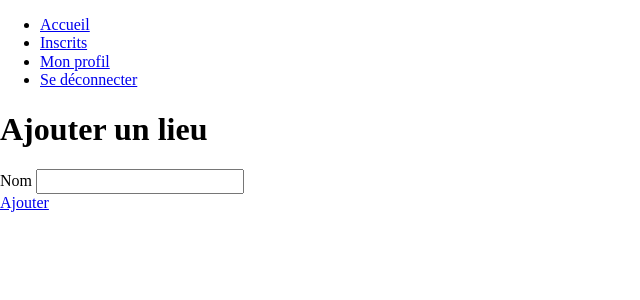
After one commit to Thorlan-droid/sortir, a Symfony app: template templates/lieu/add.html.twig in a window 1280 px wide. The commit adds this page. Shown: the top 300 px of the page, without its empty margins (0-640 px from the left). Run offline with Twig, Linux system fonts and the light colour scheme; the template is opened without the code that fills it, so the values that code supplies are empty; form fields are guessed from the names that the template uses; some libraries are stand-ins or nearby versions.

Commit message:
formulaire lieu + ajouter lieu dans créer une sortie

```diff
--- /dev/null
+++ b/templates/lieu/add.html.twig
@@ -0,0 +1,22 @@
+{% extends 'base.html.twig' %}
+
+{% block title %}
+    {{ parent() }} | Ajouter un lieu
+{% endblock %}
+
+{% block body %}
+    <h1>Ajouter un lieu</h1>
+
+    <div class="ajouterLieu">
+        {{ form_start(lieuForm) }}
+        {{ form_label(lieuForm.nom) }}
+        {{ form_widget(lieuForm.nom) }}
+        {{ form_errors(lieuForm.nom) }}
+    </div>
+
+    {{ form_rest(lieuForm) }}
+    <a class="link_button" href="{{ path('sortie_add')}}"
+       onclick="return confirm('Voulez vous ajouter ce lieu ?')">Ajouter</a>
+    {{ form_end(lieuForm) }}
+
+{% endblock %}
--- a/templates/sortie/add.html.twig
+++ b/templates/sortie/add.html.twig
@@ -14,6 +14,11 @@
     {{ form_errors(sortieForm.nom) }}
     </div>
 
+    {{ form_label(sortieForm.lieu) }}
+    {{ form_widget(sortieForm.lieu) }}
+    {{ form_errors(sortieForm.lieu) }}
+    <a class="link_button" href="{{ path('lieu_add')}}">Ajouter</a>
+
     {{ form_rest(sortieForm) }}
     <button>Enregistrer</button>
     {{ form_end(sortieForm) }}
```
